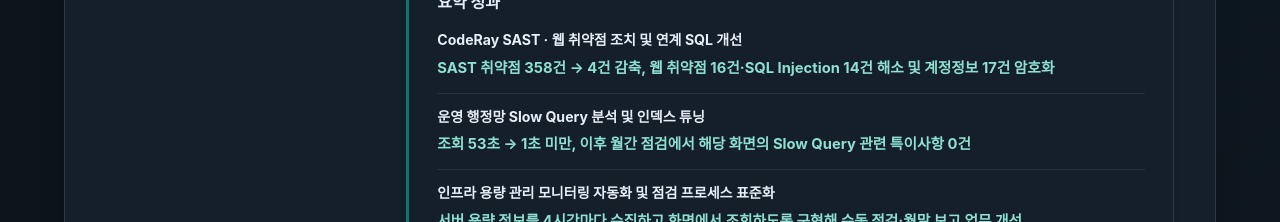
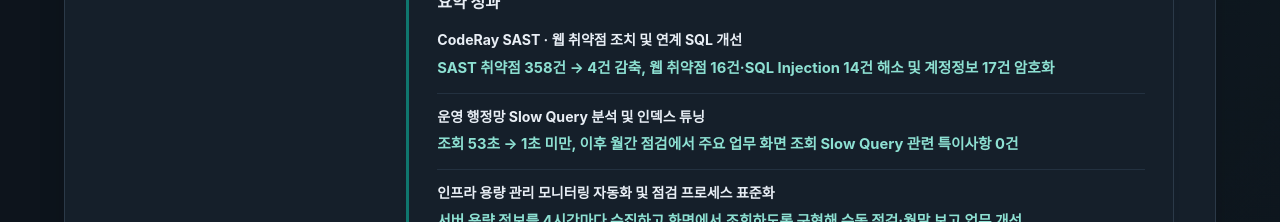
Before and after one commit to seulgae/seulgae.github.io, a React (Vite) app: page / in a window 1280 px wide. Shown: the part 1380-1602 px from the top of the page. Built offline with nearby package versions, Linux system fonts and the light colour scheme; a web font is replaced by a local one.

Commit message:
[20261115]성과 결과 내용 수정

```diff
--- a/src/data/projects.js
+++ b/src/data/projects.js
@@ -102,7 +102,7 @@ const projects = [
         anchorId: "achievement-query-index-tuning",
         detail:
           "실행계획을 기반으로 Full Scan 및 병목 구간을 분석하고, 조회 패턴에 맞는 인덱스 설계와 SQL 조건 개선을 수행하여 반복 발생하는 Slow Query를 최적화",
-        result: "조회 53초 → 1초 미만, 이후 월간 점검에서 해당 화면의 Slow Query 관련 특이사항 0건",
+        result: "조회 53초 → 1초 미만, 이후 월간 점검에서 주요 업무 화면 조회 Slow Query 관련 특이사항 0건",
         relatedPosts: [
           { slug: "cubrid-query-plan-index-tuning", label: "53초 조회 CUBRID 복합 인덱스 설계" },
         ],
```
